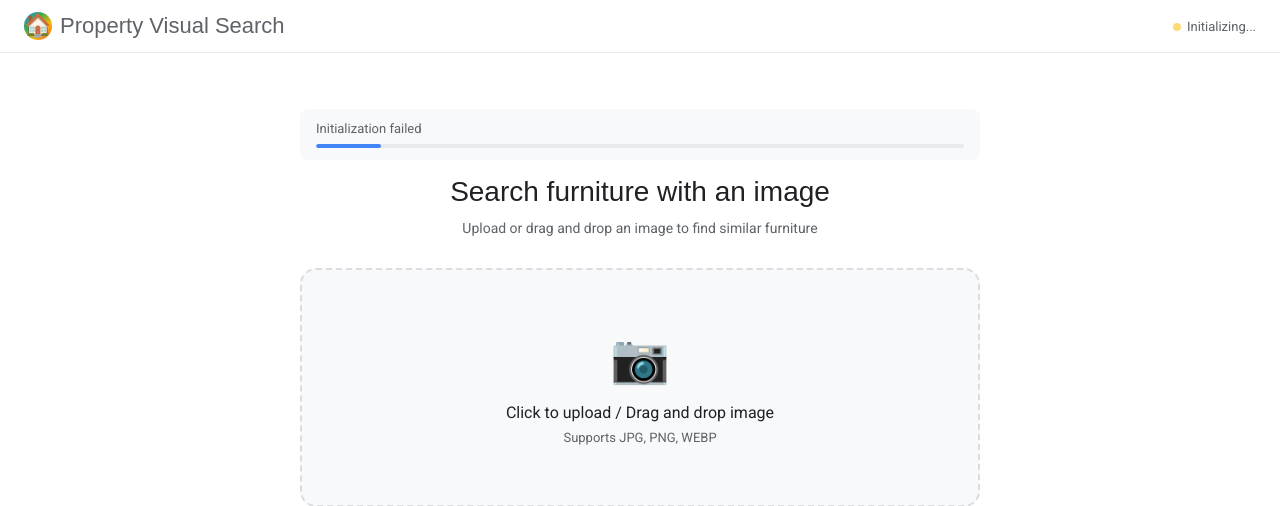
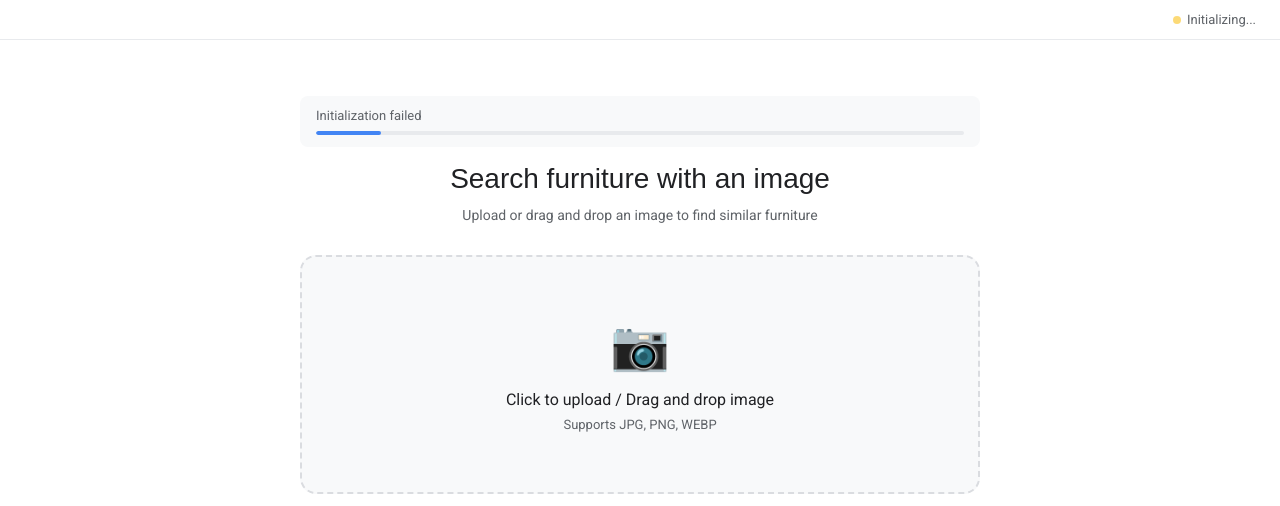
Before and after one commit to sameermujahid/ikea-lens, a Flask app: page / in a window 1280 px wide. Shown: the top 506 px of the page. Run offline with Flask 3, Linux system fonts and the light colour scheme; some web fonts are replaced.

Commit message:
Update index.html

```diff
--- a/templates/index.html
+++ b/templates/index.html
@@ -3,7 +3,6 @@
 <head>
     <meta charset="UTF-8">
     <meta name="viewport" content="width=device-width, initial-scale=1.0">
-    <title>Property Visual Search</title>
     <link href="https://fonts.googleapis.com/css2?family=Google+Sans:wght@400;500;700&family=Roboto:wght@300;400;500&display=swap" rel="stylesheet">
     <style>
         * {
@@ -539,8 +538,6 @@
     <!-- Header -->
     <div class="header">
         <div class="logo">
-            <div class="logo-icon">🏠</div>
-            <span>Property Visual Search</span>
         </div>
         <div class="status-bar">
             <div id="status-indicators">
```
